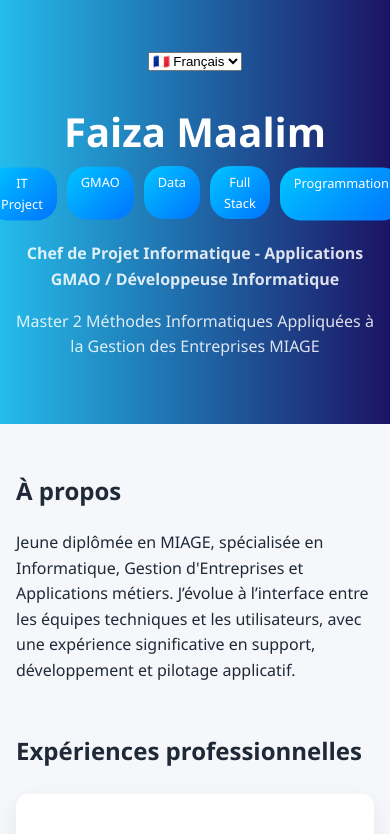
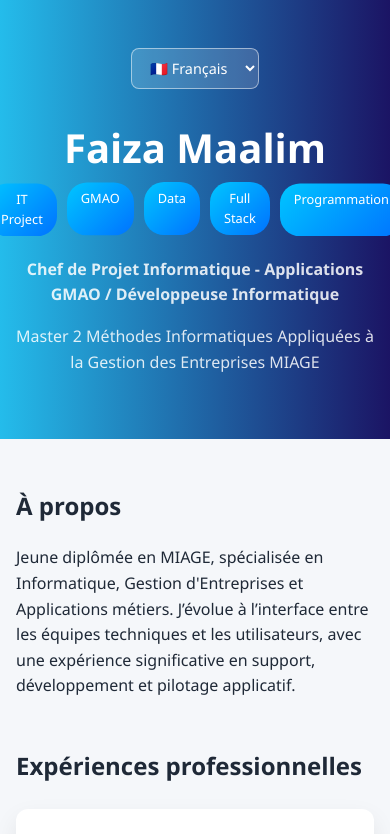
Before and after one commit to FaizaMAALIM/FMA_portfolio, a plain HTML site: page index.html in a window 390 px wide. Shown: the top 834 px of the page. Drawn offline with Linux system fonts and the light colour scheme.

Commit message:
Implement language selector styles
Added styles for language selector in header.

```diff
--- a/assets/css/style.css
+++ b/assets/css/style.css
@@ -588,3 +588,46 @@ h2 {
 .skill-card:hover i {
   transform: rotate(-5deg) scale(1.2);
 }
+
+
+/* Sélecteur de langue */
+
+header {
+  position: relative;
+}
+
+.language-selector {
+  position: absolute;
+  top: 20px;
+  right: 25px;
+}
+
+.language-selector select {
+  padding: 9px 14px;
+  border: 1px solid rgba(255,255,255,0.5);
+  border-radius: 8px;
+  background: rgba(255,255,255,0.15);
+  color: white;
+  font-family: 'Segoe UI', Arial, sans-serif;
+  font-size: 0.9rem;
+  cursor: pointer;
+  outline: none;
+}
+
+.language-selector select option {
+  background: #1b1464;
+  color: white;
+}
+
+.language-selector select:hover {
+  background: rgba(255,255,255,0.25);
+}
+
+@media (max-width: 600px) {
+  .language-selector {
+    position: static;
+    display: flex;
+    justify-content: center;
+    margin-bottom: 20px;
+  }
+}
```
